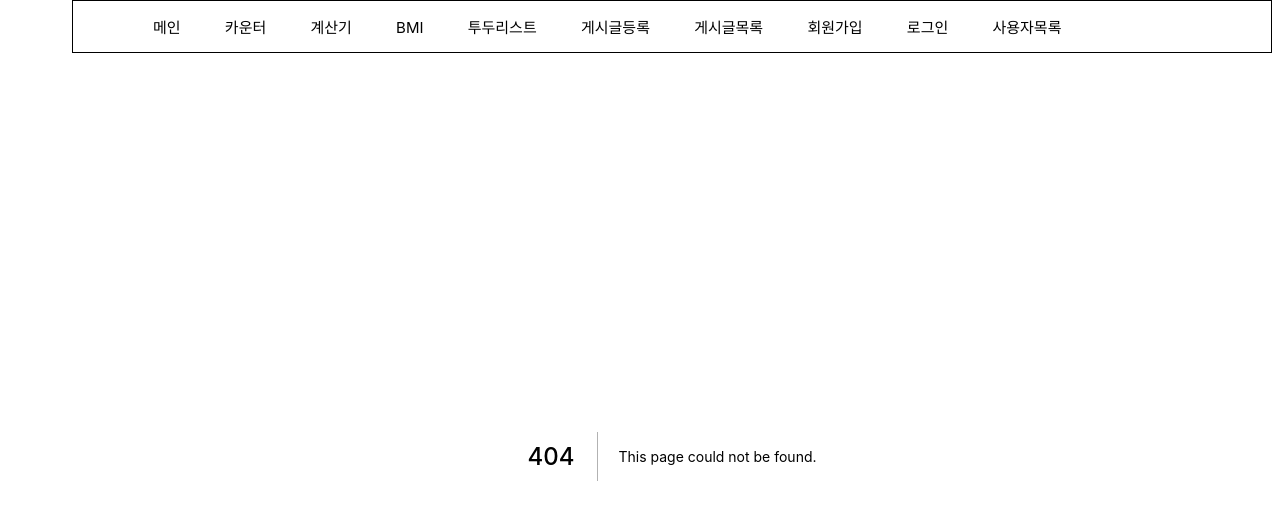
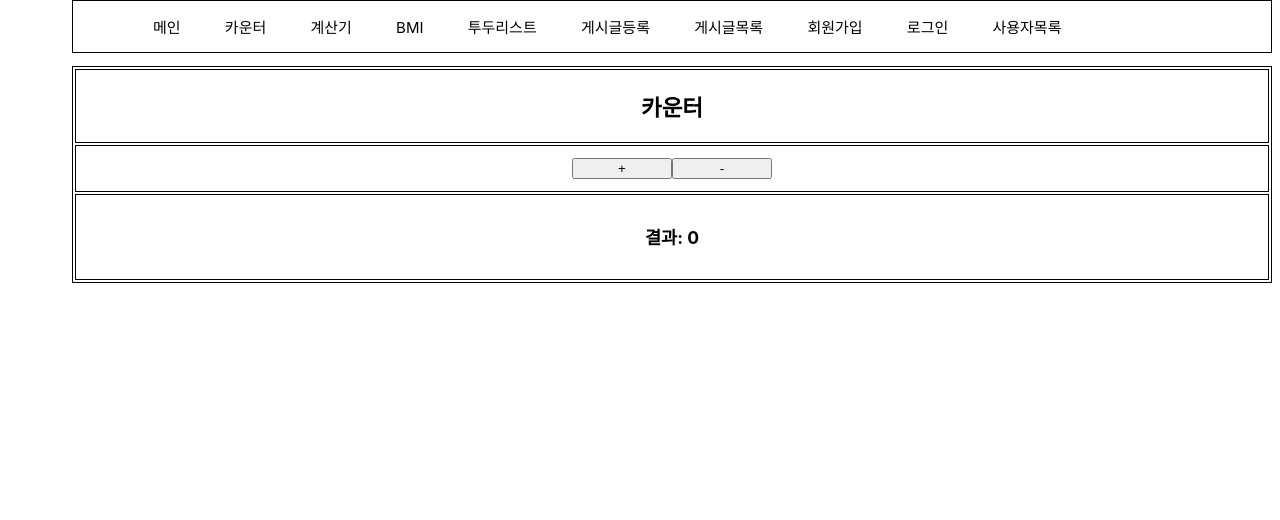
Before and after one commit to aaakch0316/mern-next, a Next.js app: page /counter in a window 1280 px wide. Before the commit this address had no page. Shown: the top 520 px of the page. Built offline with nearby package versions, Linux system fonts and the light colour scheme.

Commit message:
client [+] counter

```diff
--- a/pages/_app.js
+++ b/pages/_app.js
@@ -1,6 +1,7 @@
 import Head from 'next/head'
 import '../styles/globals.css'
-import {Layout} from "./common";
+import Layout from './common/Layout/Layout'
+// import Layout from "./common/layout";
 
 
 function App({ Component, pageProps }) {
--- a/pages/common/Layout/Layout.js
+++ b/pages/common/Layout/Layout.js
@@ -1,5 +1,5 @@
 import style from "./Layout.module.css";
-import Nav from "../Nav/Nav";
+import Nav from "../nav/Nav";
 // import Footer from "./Footer";
 export default function Layout({ children }){
   return (
--- a/pages/common/Nav/Nav.js
+++ b/pages/common/Nav/Nav.js
@@ -6,7 +6,7 @@ export default function Nav(){
     <nav className={styles.nav}>
       <ul>
         <li className={styles.li}> <Link href='/'>메인</Link> </li>
-        <li className={styles.li}> <Link href='/basic/counter'>카운터</Link> </li>
+        <li className={styles.li}> <Link href='/counter'>카운터</Link> </li>
         <li className={styles.li}> <Link href='/basic/calc'>계산기</Link> </li>
         <li className={styles.li}> <Link href='/basic/bmi'>BMI</Link> </li>
         <li className={styles.li}> <Link href='/todo/todo'>투두리스트</Link> </li>
--- a/pages/common/index.js
+++ b/pages/common/index.js
@@ -1,2 +1,2 @@
-export {default as Layout} from './Layout/Layout.js'
-export {default as Nav} from './Nav/Nav.js'
+export {default as Layout} from './layout/Layout.js'
+export {default as Nav} from './nav/Nav.js'
--- /dev/null
+++ b/pages/counter/counter.module.css
@@ -0,0 +1,26 @@
+.table {
+    margin: 10px 0;
+    font-size: 15px;
+    width: 1200px;
+    border: 1px solid black;
+    }
+    .table thead th {
+      background-color: white;
+      color: black;
+      text-align: center;
+      font-weight: bold;
+      height: 20px;
+      border: 1px solid black;
+    }
+
+    .table td {
+      padding: 12px 15px;
+      border: 1px solid black;
+      text-align: center;
+    }
+    .table tbody tr {
+      border: 1px solid black;
+    }
+    .table tbody tr:last-of-type {
+      border: 1px solid black;
+    }
--- /dev/null
+++ b/pages/counter/index.js
@@ -0,0 +1,28 @@
+import React, {useState} from "react";
+import tableStyles from './counter.module.css'
+
+export default function Counter() {
+  const [count, setCount] = useState(0)
+  return (
+    <table className={tableStyles.table}>
+      <thead>
+          <tr>
+              <th><h2>카운터</h2></th>
+          </tr>
+      </thead>
+      <tbody>
+        <tr >
+          <td>
+              <button style={{width:100}} onClick={() => setCount(count+1)}> + </button>
+              <button style={{width:100}} onClick={() => setCount(count-1)}> - </button>
+          </td>
+        </tr>
+        <tr>
+          <td>
+            <h3>결과: {count}</h3>
+          </td>
+        </tr>
+      </tbody>
+    </table>
+  )
+}
```
